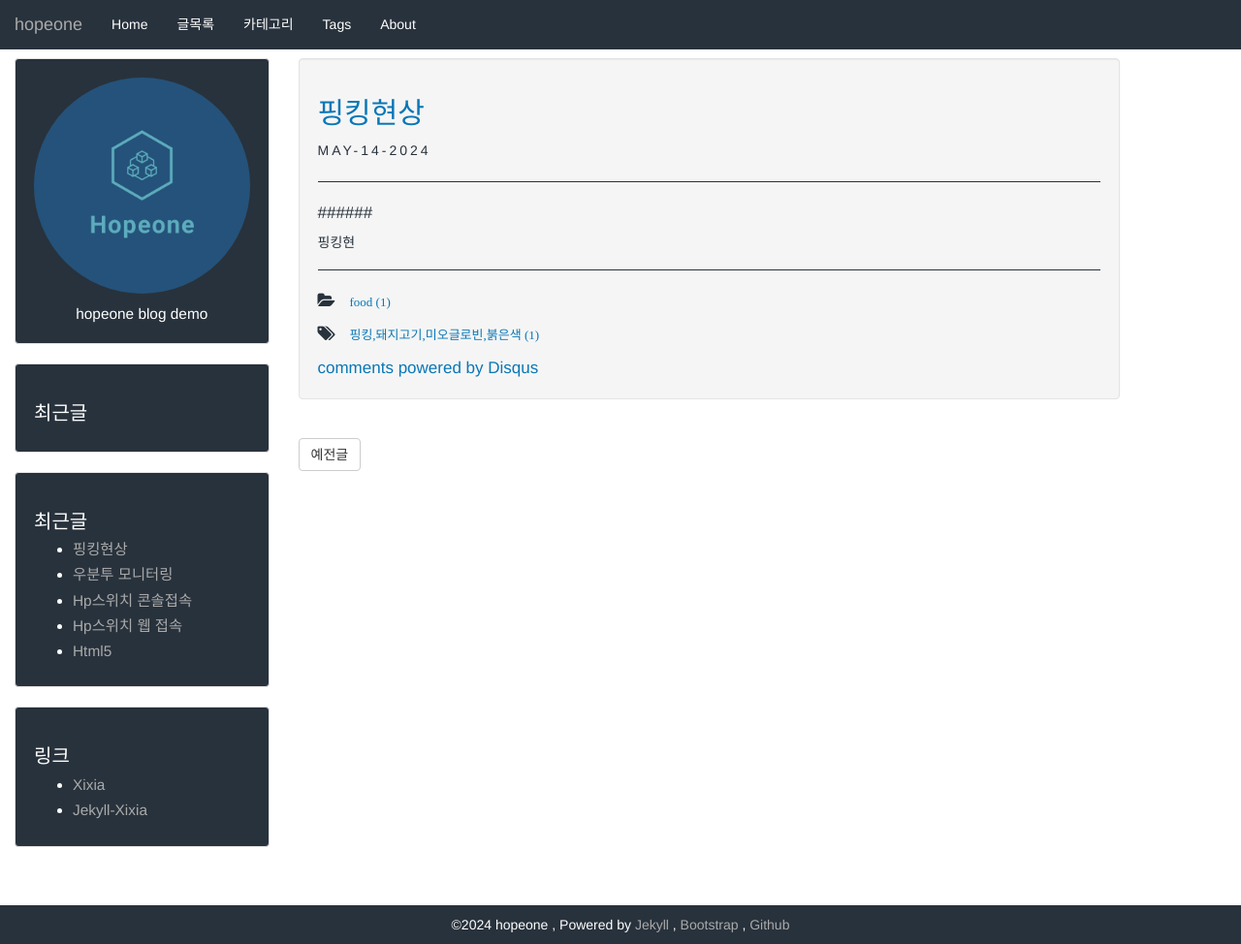
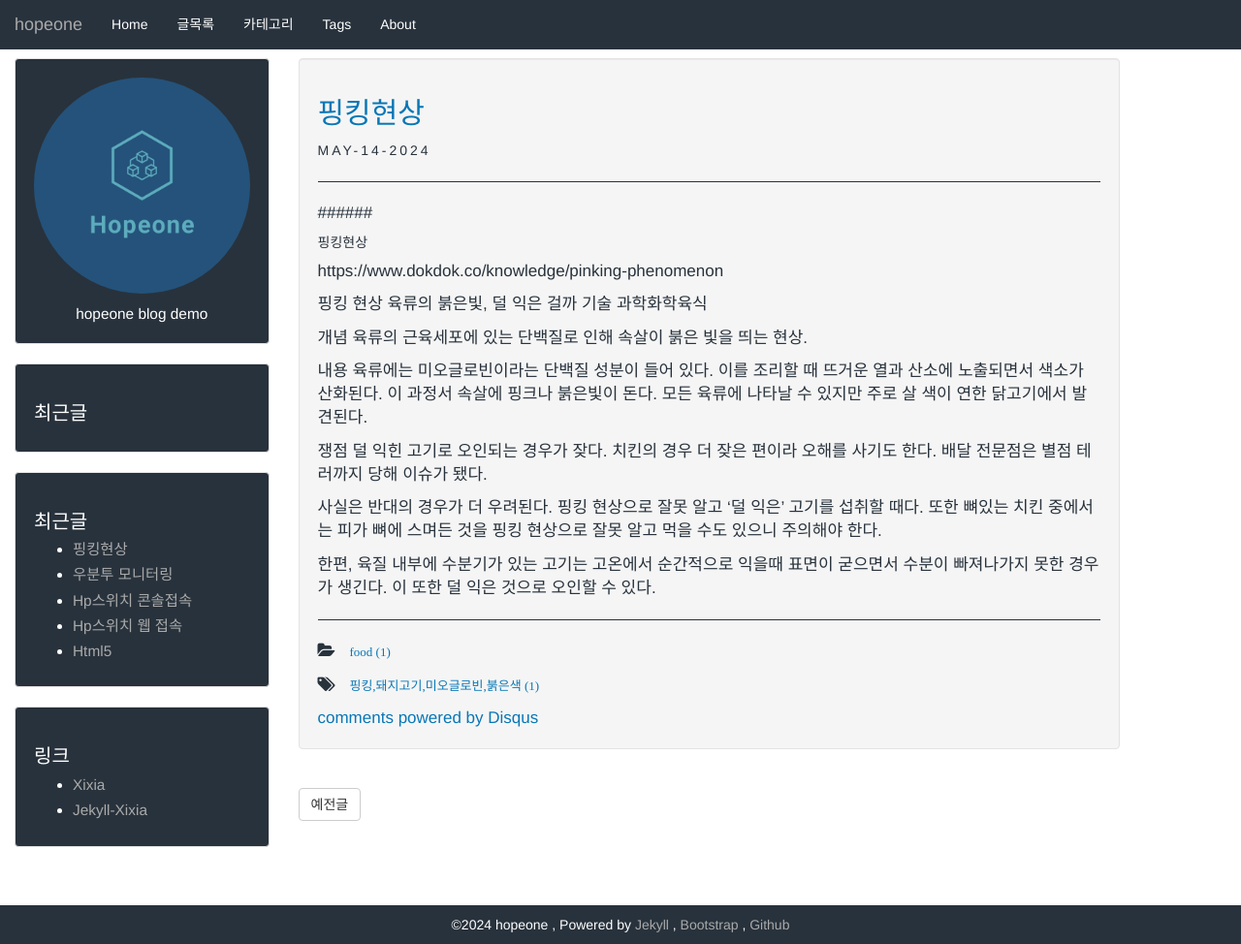
Before and after one commit to hopeone/blog, a Jekyll site: the page built from _posts/2024-05-14-first.md, in a window 1280 px wide and 974 px high. Shown: the whole window at 97% size. Built offline with Jekyll 4.4.1, drawn with Linux system fonts in a browser that asks for light colours; comment, search, counter and statistics services are not loaded.

Commit message:
Update 2024-05-14-first.md
수정1
링크추가

```diff
--- a/_posts/2024-05-14-first.md
+++ b/_posts/2024-05-14-first.md
@@ -10,4 +10,25 @@ comments: true
 
 
 ######
-##### 핑킹현
+##### 핑킹현상
+
+
+https://www.dokdok.co/knowledge/pinking-phenomenon
+
+핑킹 현상
+육류의 붉은빛, 덜 익은 걸까
+기술
+과학화학육식
+
+개념
+육류의 근육세포에 있는 단백질로 인해 속살이 붉은 빛을 띄는 현상.
+
+내용
+육류에는 미오글로빈이라는 단백질 성분이 들어 있다. 이를 조리할 때 뜨거운 열과 산소에 노출되면서 색소가 산화된다. 이 과정서 속살에 핑크나 붉은빛이 돈다. 모든 육류에 나타날 수 있지만 주로 살 색이 연한 닭고기에서 발견된다.
+
+쟁점
+덜 익힌 고기로 오인되는 경우가 잦다. 치킨의 경우 더 잦은 편이라 오해를 사기도 한다. 배달 전문점은 별점 테러까지 당해 이슈가 됐다.
+
+사실은 반대의 경우가 더 우려된다. 핑킹 현상으로 잘못 알고 '덜 익은' 고기를 섭취할 때다. 또한 뼈있는 치킨 중에서는 피가 뼈에 스며든 것을 핑킹 현상으로 잘못 알고 먹을 수도 있으니 주의해야 한다.
+
+한편, 육질 내부에 수분기가 있는 고기는 고온에서 순간적으로 익을때 표면이 굳으면서 수분이 빠져나가지 못한 경우가 생긴다. 이 또한 덜 익은 것으로 오인할 수 있다.
```
